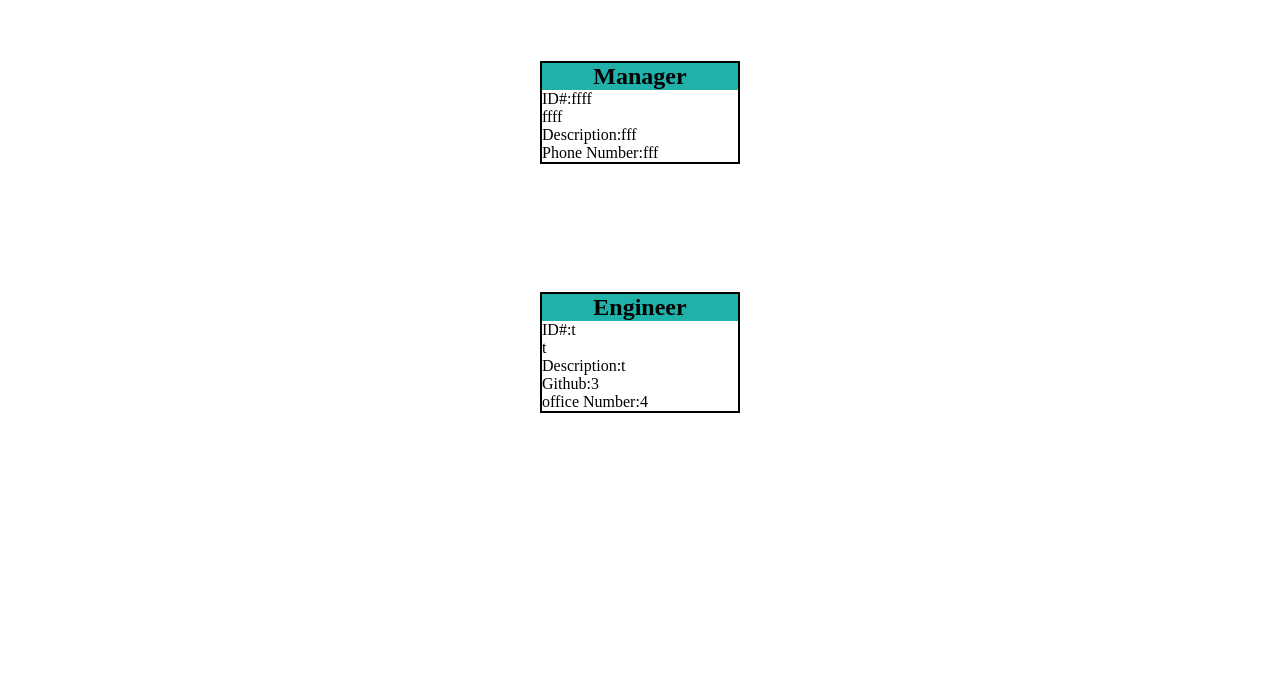
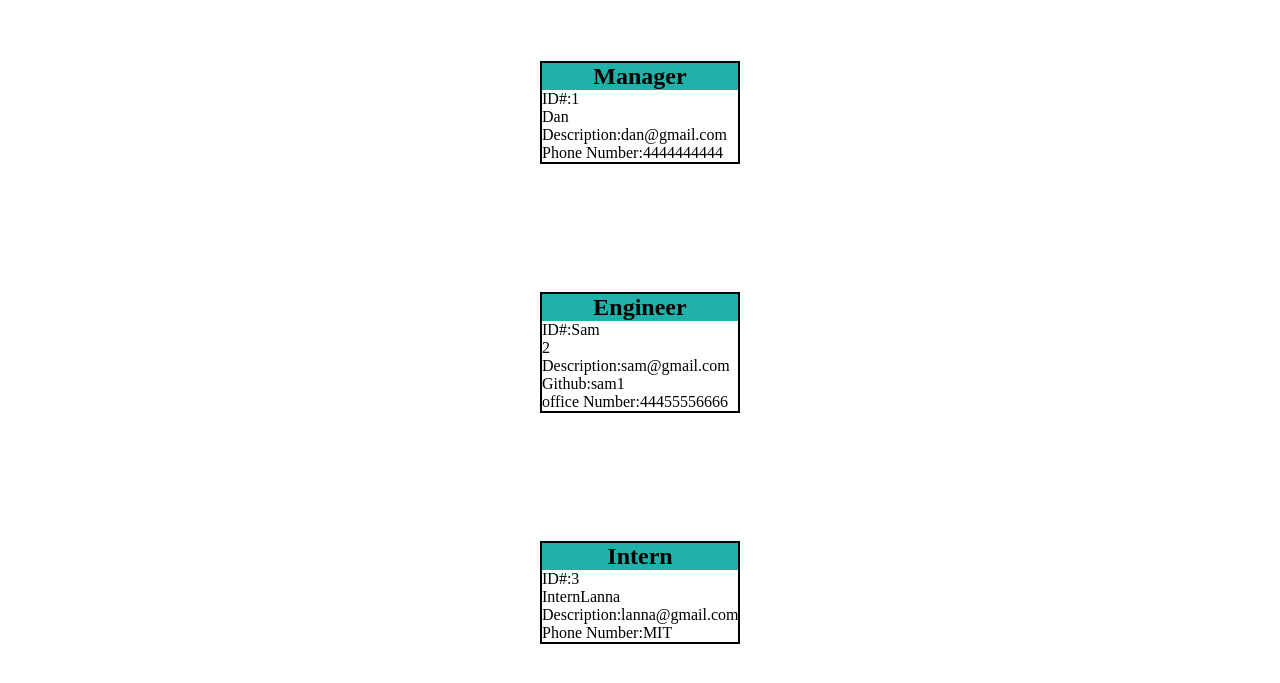
Before and after one commit to salmanghouse1/software-team-generator, a website: page index.html in a window 1280 px wide. Shown: the part 45-728 px from the top of the page. Drawn offline with Linux system fonts and the light colour scheme.

Commit message:
finished version 1.0

```diff
--- a/index.html
+++ b/index.html
@@ -64,11 +64,11 @@
             <h2>Manager</h2>
             <!-- details -->
             <div class="details">
-                <p>ID#:ffff</p>
+                <p>ID#:1</p>
 
-                <p>ffff</p>
-                <p>Description:fff</p>
-                <p>Phone Number:fff</p>
+                <p>Dan</p>
+                <p>Description:dan@gmail.com</p>
+                <p>Phone Number:4444444444</p>
             </div>
         </div></section><!-- section containing cards of employees -->
     <section class="cards">
@@ -78,11 +78,25 @@
             <h2>Engineer</h2>
             <!-- details -->
             <div class="details">
-                <p>ID#:t</p>
+                <p>ID#:Sam</p>
 
-                <p>t</p>
-                <p>Description:t</p>
-                <p>Github:3</p>
-                <p>office Number:4</p>
+                <p>2</p>
+                <p>Description:sam@gmail.com</p>
+                <p>Github:sam1</p>
+                <p>office Number:44455556666</p>
+            </div>
+        </div></section><!-- section containing cards of employees -->
+    <section class="cards">
+        <!-- A employee card -->
+        <div class="card">
+            <!-- Job Title -->
+            <h2>Intern</h2>
+            <!-- details -->
+            <div class="details">
+                <p>ID#:3</p>
+
+                <p>InternLanna</p>
+                <p>Description:lanna@gmail.com</p>
+                <p>Phone Number:MIT</p>
             </div>
         </div></section></body></html>
```
Also changed, not shown: __tests__/intern.test.js (+1 -1 lines), README.md.
